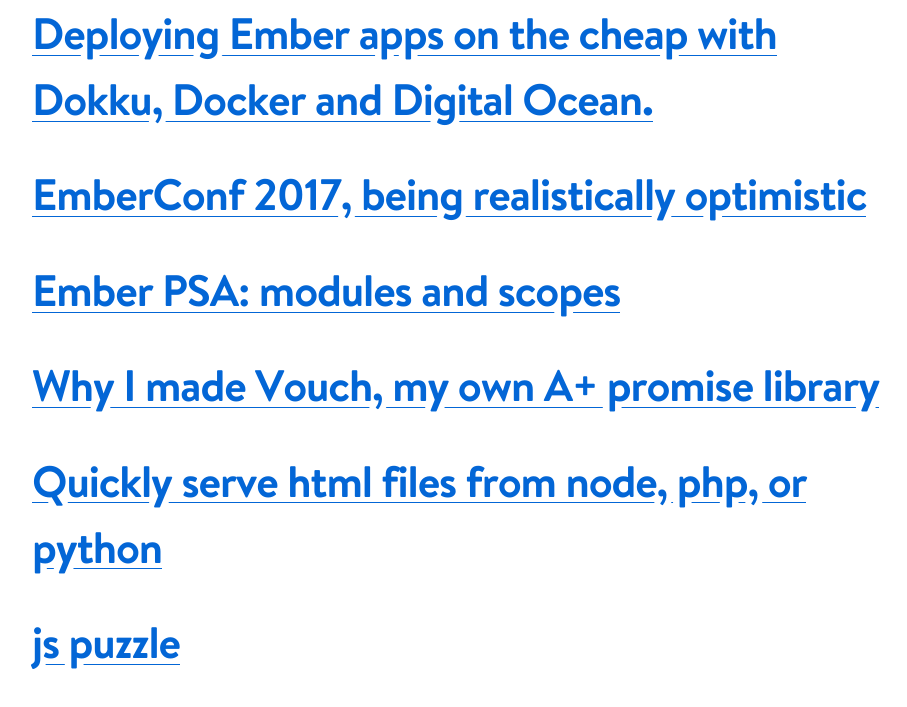
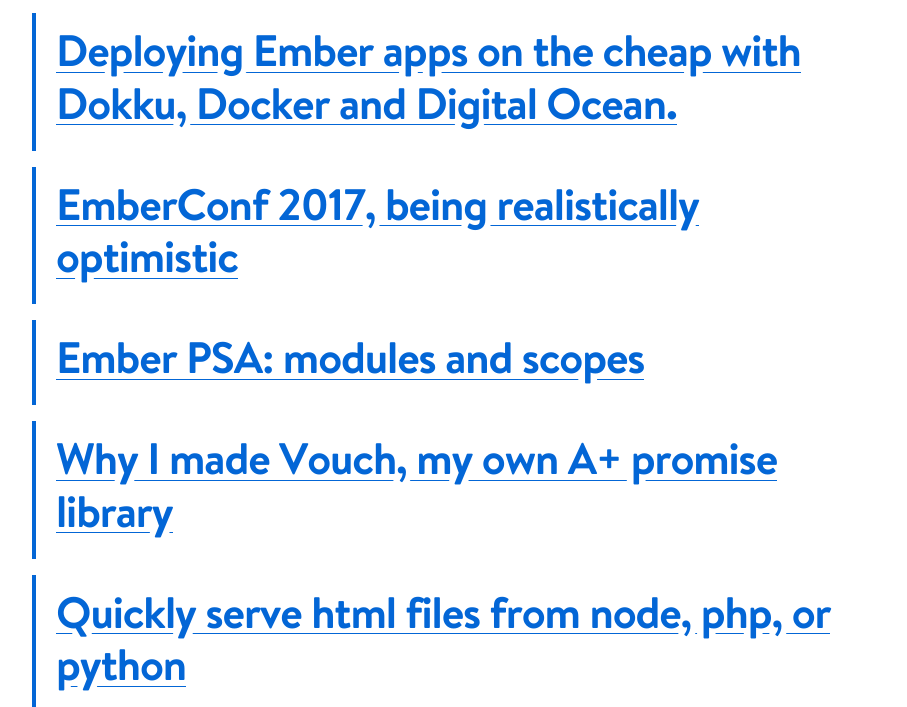
Before and after one commit to chadian/sticksnglue, a Gatsby site: page / in a window 1280 px wide. Shown: the part 777-1484 px from the top of the page, without its empty margins (183-1090 px from the left). Built offline with nearby package versions, Linux system fonts and the light colour scheme; Gatsby itself is replaced by a stand-in of ours.

Commit message:
Add table of contents item component to index

```diff
--- /dev/null
+++ b/content/assets/scss/components/_table-of-contents.scss
@@ -0,0 +1,26 @@
+.table-of-contents-item {
+  border-left: 0.25rem solid $githubBlue;
+  padding-left: 1rem;
+  padding: 0.25rem;
+  cursor: pointer;
+
+  position: relative;
+  transition: all 300ms cubic-bezier(0.23, 1, 0.32, 1);
+  left: 0;
+}
+
+.table-of-contents-item:hover {
+  left: 1rem;
+}
+
+.table-of-contents-item__title {
+  line-height: 1.2em;
+  margin: 0;
+  margin-left: 1rem;
+  margin-top: 0.75rem;
+  margin-bottom: 0.75rem;
+}
+
+.table-of-contents-item + .table-of-contents-item {
+  margin-top: 1rem;
+}
--- a/content/assets/scss/theme.scss
+++ b/content/assets/scss/theme.scss
@@ -14,5 +14,6 @@
 
 @import 'components/header';
 @import 'components/post';
+@import 'components/table-of-contents';
 
 @import 'overrides/crayon-syntax';
--- a/src/pages/index.js
+++ b/src/pages/index.js
@@ -17,8 +17,8 @@ class BlogIndex extends React.Component {
         {posts.map(({ node }) => {
           const title = node.frontmatter.title || node.fields.slug
           return (
-            <div key={node.fields.slug}>
-              <h1>
+            <div className="table-of-contents-item" key={node.fields.slug}>
+              <h1 class="table-of-contents-item__title">
                 <Link to={node.fields.slug}>
                   {title}
                 </Link>
```
